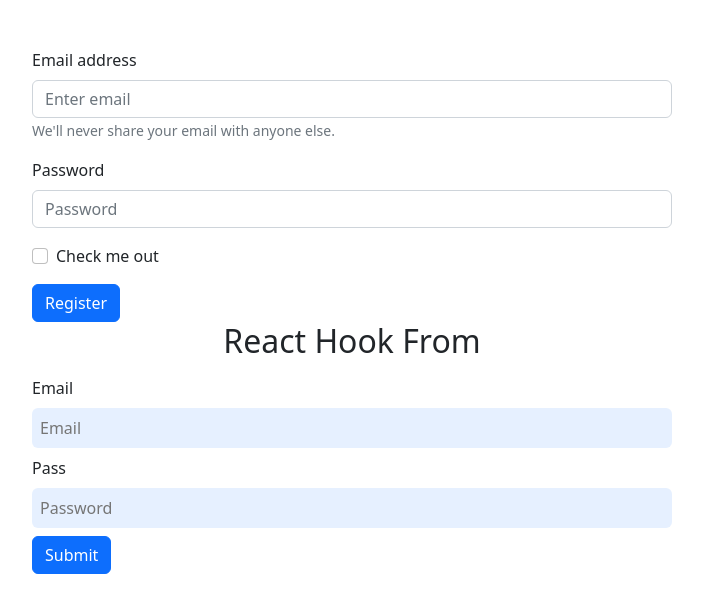
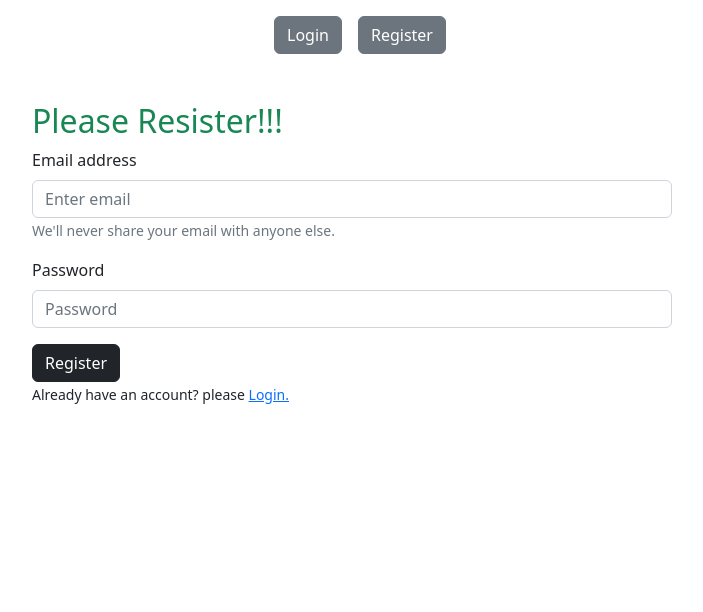
Before and after one commit to rahim-uddin-jsr/email-password-auth, a React (Create React App) app: page / in a window 1280 px wide. Shown: the top 612 px of the page, without its empty margins (288-991 px from the left). Built offline with nearby package versions, Linux system fonts and the light colour scheme.

Commit message:
added react router dom and added login  and resister in diffrente page

```diff
--- a/package.json
+++ b/package.json
@@ -12,6 +12,7 @@
     "react-bootstrap": "^2.7.2",
     "react-dom": "^18.2.0",
     "react-hook-form": "^7.43.5",
+    "react-router-dom": "^6.8.2",
     "react-scripts": "5.0.1",
     "web-vitals": "^2.1.4"
   },
--- a/src/App.js
+++ b/src/App.js
@@ -1,124 +1,27 @@
-import { useState } from 'react';
-import { Button, Form } from 'react-bootstrap';
+import { createBrowserRouter, RouterProvider } from 'react-router-dom';
 import './App.css';
-import { useForm } from "react-hook-form";
-import { createUserWithEmailAndPassword, getAuth, } from "firebase/auth";
-import app from './firebase/firebase.config';
-import checkPasswordValidity from './utilities';
+import Main from './Components/Layout/Main';
+import Login from './Components/Login/Login';
+import Regester from './Components/Regester/Regester';
 
-const auth = getAuth(app)
 function App() {
+  const router = createBrowserRouter([
+    {
+      path: '/',
+      element: <Main />,
+      children: [
+        { path: '/', element: < Regester /> },
+        { path: '/register', element: <Regester /> },
+        { path: '/login', element: <Login /> },
+      ]
 
-  const [passError, setPassError] = useState('')
-  const [isSuccess, setIsSuccess] = useState(false)
-  const [user, setUser] = useState({})
-  // react hook from
-  const { register, handleSubmit, watch, formState: { errors } } = useForm();
-  const onSubmit = data => {
-    const { Password, Email } = data;
-    createUserWithEmailAndPassword(auth, Email, Password)
-      .then(result => {
-        console.log(result.user);
-      }).catch(err => {
-        console.log(err);
-      })
-  };
-
-
-  const handleOnSubmit = (e) => {
-    e.preventDefault()
-    const email = e.target.email.value;
-    const password = e.target.password.value;
-
-    const isNonWhiteSpace = /^\S*$/;
-    if (!isNonWhiteSpace.test(password)) {
-      setPassError("Password must not contain Whitespaces.")
-      return
     }
-
-    const isContainsUppercase = /^(?=.*[A-Z]).*$/;
-    if (!isContainsUppercase.test(password)) {
-      setPassError("Password must have at least one Uppercase Character.")
-      return
-    }
-
-    const isContainsLowercase = /^(?=.*[a-z]).*$/;
-    if (!isContainsLowercase.test(password)) {
-      setPassError("Password must have at least one Lowercase Character.")
-      return
-    }
-
-    const isContainsNumber = /^(?=.*[0-9]).*$/;
-    if (!isContainsNumber.test(password)) {
-      setPassError("Password must contain at least one Digit.")
-      return
-    }
-
-    const isContainsSymbol =
-      /^(?=.*[~`!@#$%^&*()--+={}\[\]|\\:;"'<>,.?/_₹]).*$/;
-    if (!isContainsSymbol.test(password)) {
-      setPassError("Password must contain at least one Special Symbol.")
-      return
-    }
-    if (password.length < 6) {
-      setPassError("Password must contain at least 6 character.")
-      return
-    }
-    setPassError('')
-    createUserWithEmailAndPassword(auth, email, password)
-      .then(result => {
-        setUser(result.user)
-        setPassError('')
-        setIsSuccess(true)
-      }).catch(err => {
-        setPassError(err.massage);
-        setIsSuccess(false)
-      })
-
-
-  }
+  ])
   return (
     <div className="App">
-      {/* react bootstrap */}
-      <section>
-        <Form onSubmit={handleOnSubmit} className='w-50 mx-auto mt-5'>
-          <Form.Group className="mb-3" controlId="formBasicEmail">
-            <Form.Label>Email address</Form.Label>
-            <Form.Control type="email" required name="email" placeholder="Enter email" />
-            <Form.Text className="text-muted">
-              We'll never share your email with anyone else.
-            </Form.Text>
-          </Form.Group>
+      <RouterProvider router={router}>
 
-          <Form.Group className="mb-3" controlId="formBasicPassword">
-            <Form.Label>Password</Form.Label>
-            <Form.Control type="password" required name="password" placeholder="Password" />
-            {passError && <p className='text-danger'>{passError}</p>}
-            {isSuccess && <p className='text-success'>User created Successfully</p>}
-          </Form.Group>
-          <Form.Group className="mb-3" controlId="formBasicCheckbox">
-            <Form.Check type="checkbox" label="Check me out" />
-          </Form.Group>
-          {user.displayName ? <Button variant="primary" type="submit">
-            Login
-          </Button> : <Button variant="primary" type="submit">
-            Register
-          </Button>}
-        </Form>
-      </section>
-
-      <section>
-        <h2 className='text-center'>React Hook From</h2>
-
-        <form onSubmit={handleSubmit(onSubmit)} className='w-50 mx-auto'>
-          <label className='mt-2' htmlFor="email">Email</label>
-          <input name='email' className='w-100 p-2 mt-2 bg-primary bg-opacity-10 outline-0  border-0 rounded d-block' type="email" placeholder="Email" {...register("Email", { required: true, pattern: /^\S+@\S+$/i })} />
-          <label className='mt-2' htmlFor="password">Pass</label>
-          <input name='password' className='w-100 mt-2 bg-primary bg-opacity-10 outline-0 p-2 border-0 rounded d-block' type="password" placeholder="Password" {...register("Password", { required: true, maxLength: 80 })} />
-
-          <input className='mt-2 btn btn-primary' type="submit" />
-        </form>
-      </section>
+      </RouterProvider>
     </div>
   );
 }
--- /dev/null
+++ b/src/Components/Layout/Main.js
@@ -0,0 +1,16 @@
+import React from 'react';
+import { Link, Outlet } from 'react-router-dom';
+
+const Main = () => {
+    return (
+        <div>
+            <nav className='d-flex justify-content-center my-3'>
+                <Link className='btn btn-secondary mx-3' to='/login'>Login</Link>
+                <Link className='btn btn-secondary' to='/register'>Register</Link>
+            </nav>
+            <Outlet></Outlet>
+        </div>
+    );
+};
+
+export default Main;
--- a/src/Components/Login/Login.js
+++ b/src/Components/Login/Login.js
@@ -1,9 +1,38 @@
 import React from 'react';
+import { Button, Form } from 'react-bootstrap';
+import { Link } from 'react-router-dom';
 
 const Login = () => {
+    const handleLogin = (e) => {
+        e.preventDefault();
+        const from = e.target;
+        const email = from.email.value;
+        const password = from.password.value;
+        console.log(email, password);
+    }
     return (
-        <div>
+        <div className='mt-5'>
+            <Form onSubmit={handleLogin} className='w-50 mx-auto'>
+                <h2 className='text-success'>Please Login!!!</h2>
+                <Form.Group className="mb-3" controlId="formBasicEmail">
+                    <Form.Label>Email address</Form.Label>
+                    <Form.Control name='email' type="email" placeholder="Your email" required />
+                    <Form.Text className="text-muted">
+                        We'll never share your email with anyone else.
+                    </Form.Text>
+                </Form.Group>
 
+                <Form.Group className="mb-3" controlId="formBasicPassword">
+                    <Form.Label>Password</Form.Label>
+                    <Form.Control name='password' type="password" placeholder="Your Password" required />
+                </Form.Group>
+
+                <Button variant="dark" type="submit">
+                    Login
+                </Button>
+                <br />
+                <small>new to this site? please <Link to='/register'>Resister.</Link></small>
+            </Form>
         </div>
     );
 };
--- a/src/Components/Regester/Regester.js
+++ b/src/Components/Regester/Regester.js
@@ -1,9 +1,99 @@
-import React from 'react';
+import React, { useState } from 'react';
+import { Button, Form } from 'react-bootstrap';
+import { createUserWithEmailAndPassword, getAuth, } from "firebase/auth";
+import app from '../../firebase/firebase.config';
+import { Link } from 'react-router-dom';
+
+const auth = getAuth(app)
 
 const Regester = () => {
+
+    const [passError, setPassError] = useState('')
+    const [isSuccess, setIsSuccess] = useState(false)
+    const [user, setUser] = useState({})
+
+    const handleOnSubmit = (e) => {
+        e.preventDefault()
+        const email = e.target.email.value;
+        const password = e.target.password.value;
+
+        const isNonWhiteSpace = /^\S*$/;
+        if (!isNonWhiteSpace.test(password)) {
+            setPassError("Password must not contain Whitespaces.")
+            return
+        }
+
+        const isContainsUppercase = /^(?=.*[A-Z]).*$/;
+        if (!isContainsUppercase.test(password)) {
+            setPassError("Password must have at least one Uppercase Character.")
+            return
+        }
+
+        const isContainsLowercase = /^(?=.*[a-z]).*$/;
+        if (!isContainsLowercase.test(password)) {
+            setPassError("Password must have at least one Lowercase Character.")
+            return
+        }
+
+        const isContainsNumber = /^(?=.*[0-9]).*$/;
+        if (!isContainsNumber.test(password)) {
+            setPassError("Password must contain at least one Digit.")
+            return
+        }
+
+        const isContainsSymbol =
+            /^(?=.*[~`!@#$%^&*()--+={}\[\]|\\:;"'<>,.?/_₹]).*$/;
+        if (!isContainsSymbol.test(password)) {
+            setPassError("Password must contain at least one Special Symbol.")
+            return
+        }
+        if (password.length < 6) {
+            setPassError("Password must contain at least 6 character.")
+            return
+        }
+        setPassError('')
+        createUserWithEmailAndPassword(auth, email, password)
+            .then(result => {
+                setUser(result.user)
+                setPassError('')
+                setIsSuccess(true)
+            }).catch(err => {
+                setPassError(err.massage);
+                setIsSuccess(false)
+            })
+
+
+    }
     return (
         <div>
+            <section>
+                <Form onSubmit={handleOnSubmit} className='w-50 mx-auto mt-5'>
+                    <h2 className='text-success'>Please Resister!!!</h2>
+                    <Form.Group className="mb-3" controlId="formBasicEmail">
+                        <Form.Label>Email address</Form.Label>
+                        <Form.Control type="email" required name="email" placeholder="Enter email" />
+                        <Form.Text className="text-muted">
+                            We'll never share your email with anyone else.
+                        </Form.Text>
+                    </Form.Group>
 
+                    <Form.Group className="mb-3" controlId="formBasicPassword">
+                        <Form.Label>Password</Form.Label>
+                        <Form.Control type="password" required name="password" placeholder="Password" />
+                        {passError && <p className='text-danger'>{passError}</p>}
+                        {isSuccess && <p className='text-success'>User created Successfully</p>}
+                    </Form.Group>
+
+                    {user.displayName ? <Button variant="dark" type="submit">
+                        Login
+                    </Button> : <Button variant="dark" type="submit">
+                        Register
+                    </Button>}
+                    <br />
+                    <small>Already have an account? please <Link to='/login'>Login.</Link></small>
+
+                </Form>
+            </section>
         </div>
     );
 };
```
Also changed, not shown: 1 other file (tests, documents, lock files or other folders).
